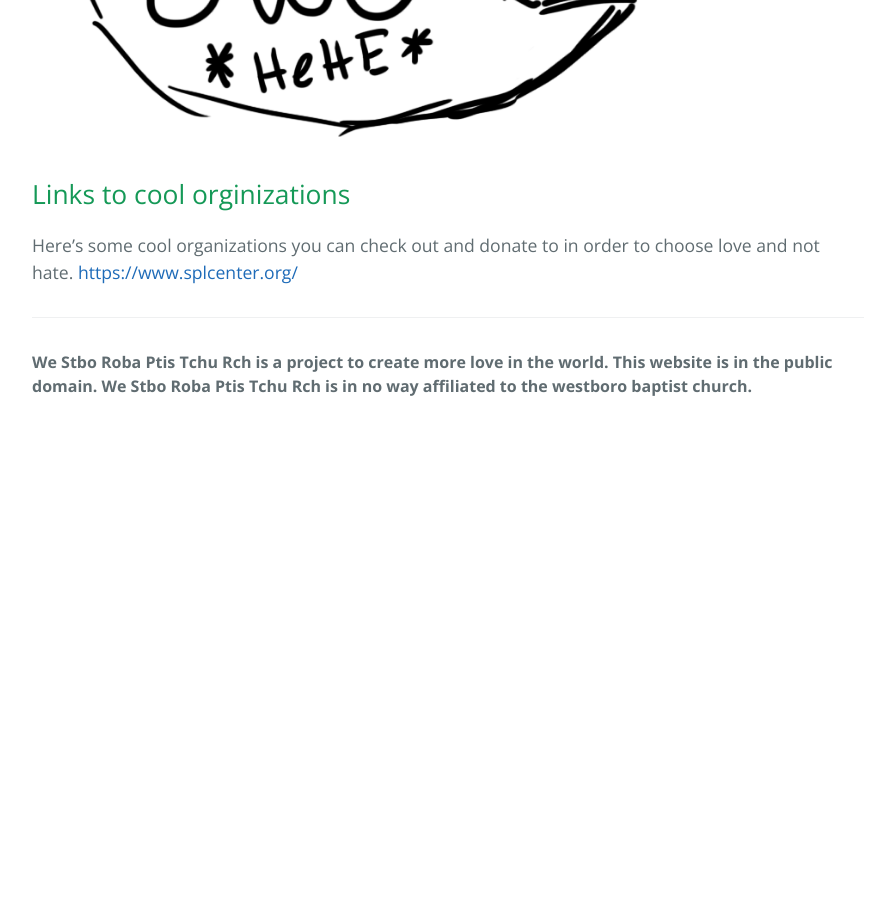
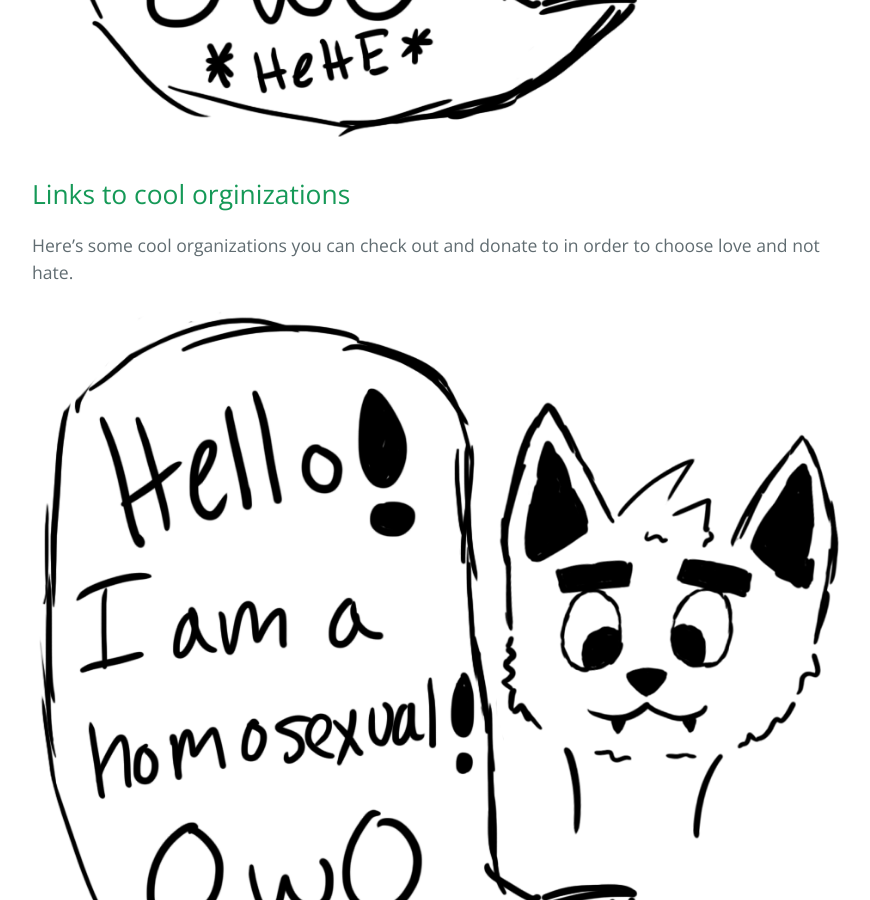
Before and after one commit to averyburnettmiller/cayman, a Jekyll site: the page built from index.md, in a window 1280 px wide and 900 px high, scrolled down 1397 px. Shown: the whole window, without its empty margins (192-1062 px from the left). Built offline with Jekyll 4.4.1, drawn with Linux system fonts in a browser that asks for light colours; our own code applies the rules of GitHub Pages for plain Markdown files; before the commit the page ends 1827 px from its top, so only the background shows below that.

Commit message:
Update index.md

```diff
--- a/index.md
+++ b/index.md
@@ -15,4 +15,5 @@ published: true
 
 ## Links to cool orginizations
 Here's some cool organizations you can check out and donate to in order to choose love and not hate.
-[https://www.splcenter.org/](![splc-logo.png]({{site.baseurl}}/splc-logo.png))
+
+[![Alt text]({{site.baseurl}}/lol1.png)](http://example.net/)
```
